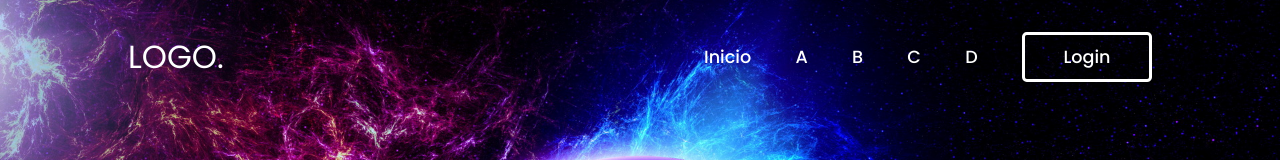
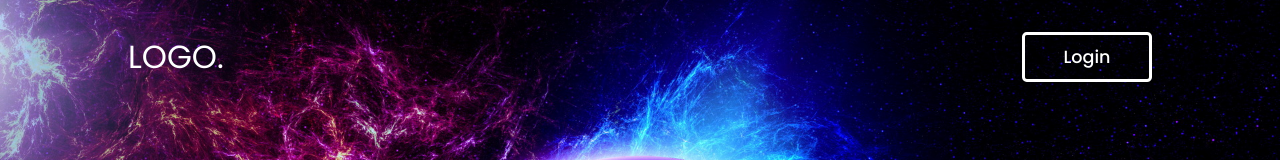
Before and after one commit to CaioRibeiro94/loginResp, a plain HTML site: page index.html in a window 1280 px wide. Shown: the top 160 px of the page. Drawn offline with nearby package versions, Linux system fonts and the light colour scheme.

Commit message:
Update index.html

```diff
--- a/index.html
+++ b/index.html
@@ -14,11 +14,11 @@
         <div class="bx bx-menu" id="menu-icon"></div>
 
         <nav class="nav">
-            <a href="#" class="active">Inicio</a>
+<!--             <a href="#" class="active">Inicio</a>
             <a href="#">A</a>
             <a href="#">B</a>
             <a href="#">C</a>
-            <a href="#">D</a>
+            <a href="#">D</a> -->
 
             <button class="btnLogin-popup">Login</button>
 
```
